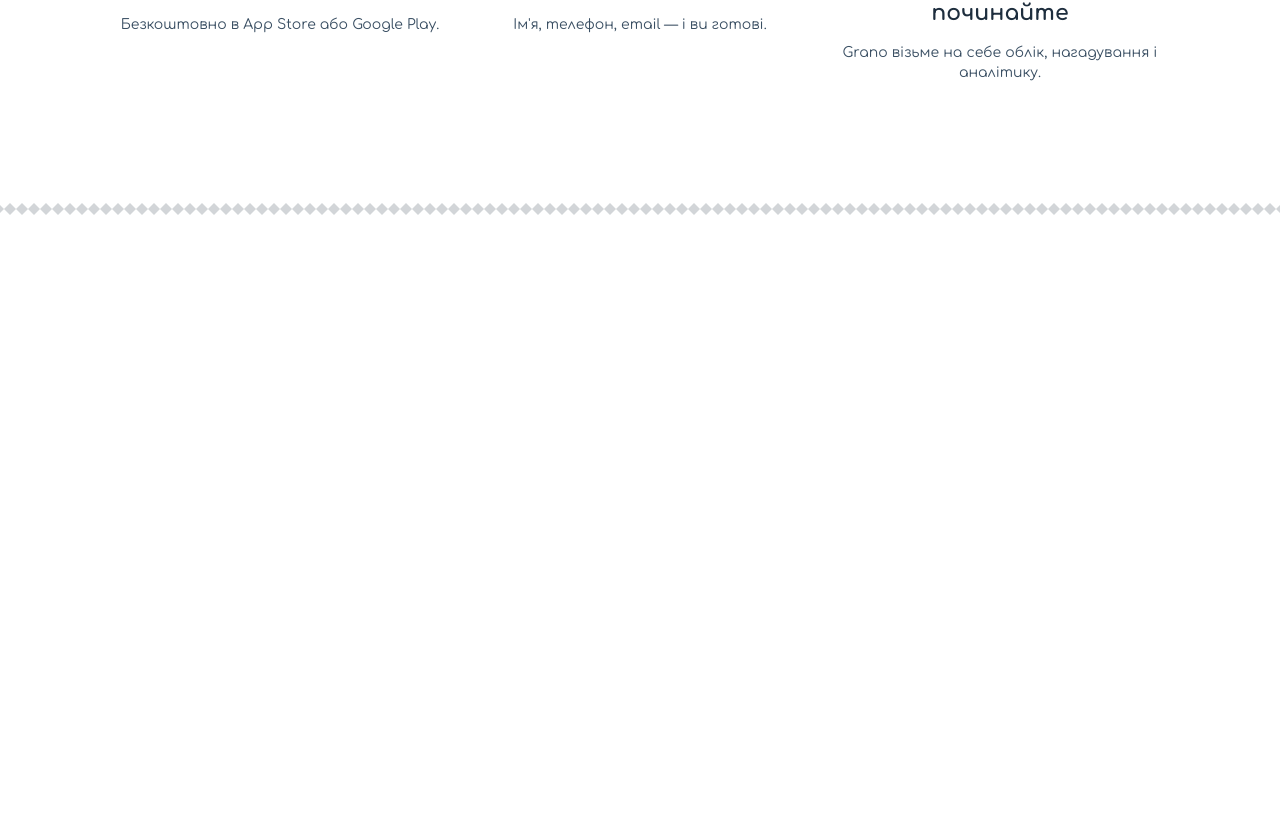
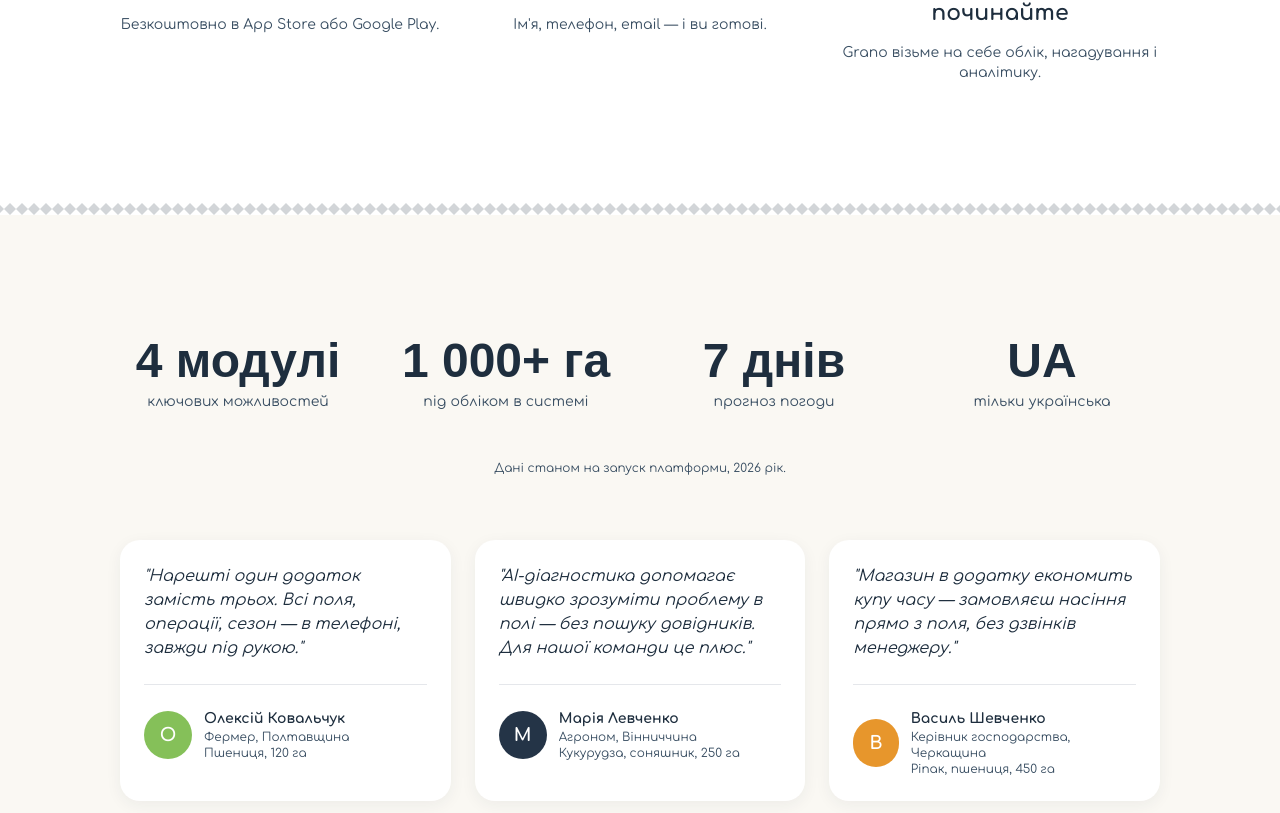
Before and after one commit to Grano-App/grano-landing, a Next.js app: page / in a window 1280 px wide. Shown: the part 6303-7116 px from the top of the page. Before the commit the page ends 6518 px from the top, so only its background shows below. Built offline with nearby package versions, Linux system fonts and the light colour scheme; a web font is replaced by a local one.

Commit message:
feat(sections): add social-proof stats + testimonials
Co-Authored-By: Claude Opus 4.7 (1M context) <noreply@anthropic.com>

```diff
--- a/app/page.tsx
+++ b/app/page.tsx
@@ -3,6 +3,7 @@ import { Hero } from "@/components/sections/hero";
 import { FeatureCards } from "@/components/sections/feature-cards";
 import { DeepDive } from "@/components/sections/deep-dive";
 import { HowItWorks } from "@/components/sections/how-it-works";
+import { SocialProof } from "@/components/sections/social-proof";
 import { OrnDivider } from "@/components/ui/orn-divider";
 import { deepDives } from "@/content/deep-dives";
 
@@ -20,6 +21,7 @@ export default function Home() {
         <OrnDivider />
         <HowItWorks />
         <OrnDivider />
+        <SocialProof />
       </main>
     </>
   );
--- /dev/null
+++ b/components/sections/social-proof.tsx
@@ -0,0 +1,62 @@
+import { Container } from "@/components/ui/container";
+import { Section } from "@/components/ui/section";
+import { stats, statsDisclaimer } from "@/content/stats";
+import { testimonials } from "@/content/testimonials";
+import { cn } from "@/lib/cn";
+
+const accentBg: Record<string, string> = {
+  green: "bg-green-500 text-white",
+  navy: "bg-navy-700 text-white",
+  warning: "bg-warning text-white",
+};
+
+export function SocialProof() {
+  return (
+    <Section bg="cream">
+      <Container>
+        <div className="mb-12 grid grid-cols-2 gap-8 md:grid-cols-4">
+          {stats.map((s) => (
+            <div key={s.value} className="text-center">
+              <div className="font-display text-h2 font-bold text-navy-900">
+                {s.value}
+              </div>
+              <div className="mt-1 text-sm text-navy-500">{s.label}</div>
+            </div>
+          ))}
+        </div>
+        <p className="mb-16 text-center text-xs text-navy-500">{statsDisclaimer}</p>
+        <div className="grid grid-cols-1 gap-6 md:grid-cols-3">
+          {testimonials.map((t) => (
+            <article
+              key={t.id}
+              className="flex flex-col gap-6 rounded-card bg-white p-6 shadow-card"
+            >
+              <blockquote className="text-base italic text-navy-900">
+                "{t.quote}"
+              </blockquote>
+              <hr className="border-gray-200" />
+              <div className="flex items-center gap-3">
+                <div
+                  className={cn(
+                    "flex h-12 w-12 items-center justify-center rounded-full text-lg font-bold",
+                    accentBg[t.accent]
+                  )}
+                  aria-hidden="true"
+                >
+                  {t.initial}
+                </div>
+                <div>
+                  <div className="text-sm font-bold text-navy-900">{t.name}</div>
+                  <div className="text-xs text-navy-500">
+                    {t.role}, {t.region}
+                  </div>
+                  <div className="text-xs text-navy-500">{t.crop}</div>
+                </div>
+              </div>
+            </article>
+          ))}
+        </div>
+      </Container>
+    </Section>
+  );
+}
```
